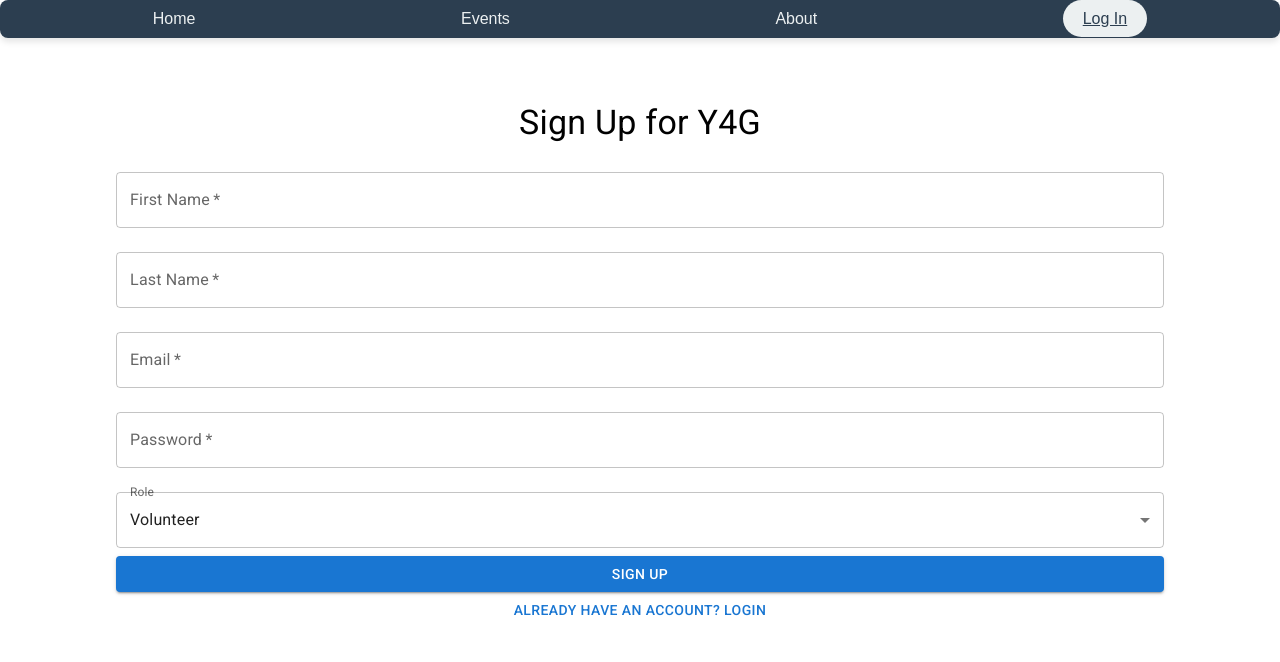
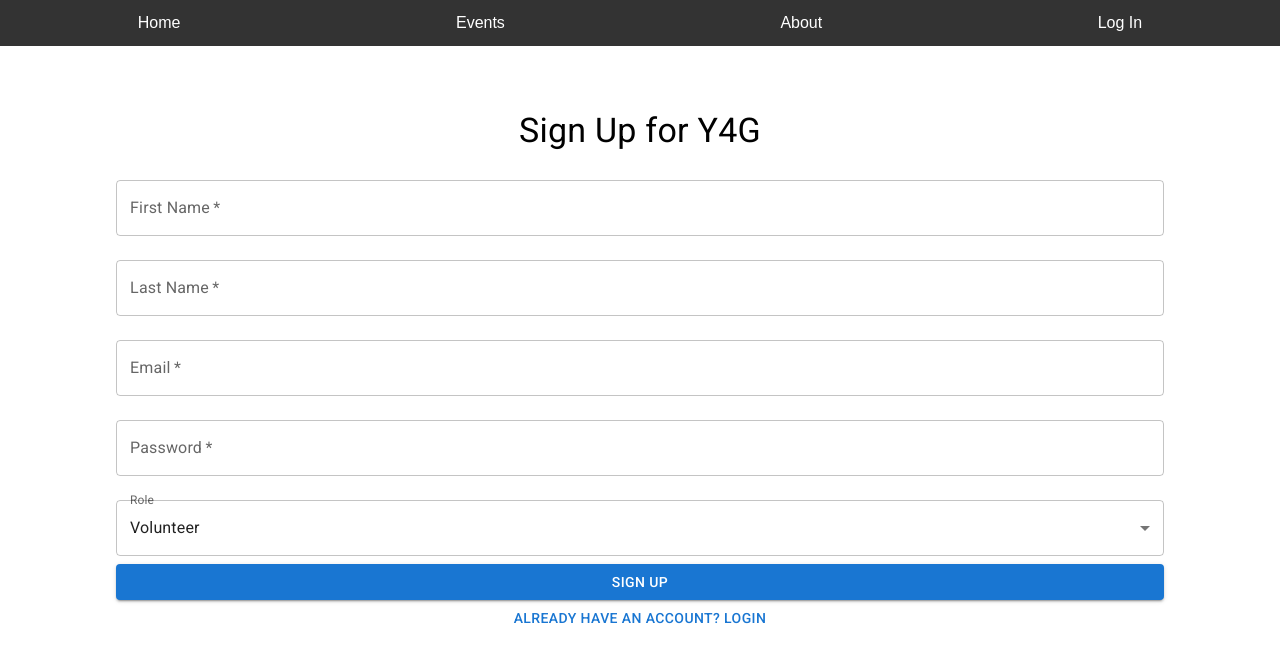
Before and after one commit to Eshaan2006/youth4good, a React (Create React App) app in the folder y4g/: page /signup in a window 1280 px wide. Shown: the top 662 px of the page. Built offline with nearby package versions, Linux system fonts and the light colour scheme; no server answers.

Commit message:
Update Navbar.js

```diff
--- a/y4g/src/components/Navbar.js
+++ b/y4g/src/components/Navbar.js
@@ -1,83 +1,119 @@
-import React from 'react';
-import { Link, useLocation } from 'react-router-dom'; // Import useLocation to highlight active link
+import React, { useState } from 'react';
+import { Link } from 'react-router-dom'; // Import Link from React Router for navigation
+import { useAuth } from '../AuthProvider'; // Import custom auth hook
 
 const NavBar = () => {
-  const location = useLocation();
+  const { user, logout } = useAuth(); // Get the current user and logout function from auth context
+  const [showConfirmLogout, setShowConfirmLogout] = useState(false); // State to manage the logout confirmation dialog
+
+  // Handle click on user's name
+  const handleUserNameClick = () => {
+    setShowConfirmLogout(true); // Show confirmation prompt
+  };
+
+  // Handle confirmation of logout
+  const handleLogoutConfirm = () => {
+    logout(); // Call logout function
+    setShowConfirmLogout(false); // Hide confirmation prompt
+  };
+
+  // Handle cancellation of logout
+  const handleLogoutCancel = () => {
+    setShowConfirmLogout(false); // Hide confirmation prompt
+  };
 
   return (
-    <nav style={styles.nav}>
+    <nav>
       <ul style={styles.navList}>
         <li style={styles.navItem}>
-          <Link
-            to="/"
-            style={location.pathname === "/" ? styles.navLinkActive : styles.navLink}
-          >
-            Home
-          </Link>
+          <Link to="/" style={styles.navLink}>Home</Link>
         </li>
         <li style={styles.navItem}>
-          <Link
-            to="/events"
-            style={location.pathname === "/events" ? styles.navLinkActive : styles.navLink}
-          >
-            Events
-          </Link>
+          <Link to="/events" style={styles.navLink}>Events</Link>
         </li>
         <li style={styles.navItem}>
-          <Link
-            to="/about"
-            style={location.pathname === "/about" ? styles.navLinkActive : styles.navLink}
-          >
-            About
-          </Link>
+          <Link to="/about" style={styles.navLink}>About</Link>
         </li>
-        <li style={styles.navItem}>
-          <Link
-            to="/signup"
-            style={location.pathname === "/signup" ? styles.navLinkActive : styles.navLink}
-          >
-            Log In
-          </Link>
-        </li>
+
+        {/* Conditionally render the Log In link or User Name */}
+        {user ? (
+          <>
+            <li style={styles.navItem}>
+              {/* User's name is clickable and shows confirmation on click */}
+              <span
+                style={{ ...styles.navLink, cursor: 'pointer' }}
+                onClick={handleUserNameClick}
+              >
+                {user.displayName || user.email.split('@')[0]} {/* Display user's name or email */}
+              </span>
+            </li>
+          </>
+        ) : (
+          <li style={styles.navItem}>
+            <Link to="/signup" style={styles.navLink}>Log In</Link>
+          </li>
+        )}
       </ul>
+
+      {/* Logout confirmation dialog */}
+      {showConfirmLogout && (
+        <div style={styles.confirmDialog}>
+          <p>Are you sure you want to logout?</p>
+          <button onClick={handleLogoutConfirm} style={styles.confirmButton}>Yes</button>
+          <button onClick={handleLogoutCancel} style={styles.cancelButton}>No</button>
+        </div>
+      )}
     </nav>
   );
 };
 
-// Basic styles with rounded corners and hover effects
+// Basic styles
 const styles = {
-  nav: {
-    backgroundColor: '#2c3e50',
-    padding: '10px 20px',
-    boxShadow: '0px 4px 6px rgba(0, 0, 0, 0.1)',
-    borderRadius: '8px',
-  },
   navList: {
     listStyleType: 'none',
     margin: 0,
     padding: 0,
     display: 'flex',
     justifyContent: 'space-around',
-    alignItems: 'center',
+    backgroundColor: '#333',
   },
   navItem: {
-    margin: '0 15px',
+    margin: 0,
   },
   navLink: {
-    color: '#ecf0f1',
+    color: 'white',
     textDecoration: 'none',
-    padding: '10px 20px',
-    borderRadius: '20px',
-    transition: 'background-color 0.3s ease, color 0.3s ease',
+    padding: '14px 20px',
+    display: 'block',
   },
   navLinkActive: {
-    color: '#2c3e50',
-    backgroundColor: '#ecf0f1',
-    padding: '10px 20px',
-    borderRadius: '20px',
+    backgroundColor: '#575757',
   },
-  navLinkHover: {
-    backgroundColor: '#34495e',
+  confirmDialog: {
+    position: 'absolute',
+    top: '50px',
+    right: '20px',
+    backgroundColor: 'white',
+    border: '1px solid #ddd',
+    padding: '10px',
+    borderRadius: '5px',
+    boxShadow: '0 2px 10px rgba(0,0,0,0.1)',
+    zIndex: 1000,
+  },
+  confirmButton: {
+    marginRight: '10px',
+    padding: '5px 10px',
+    backgroundColor: '#4CAF50',
+    color: 'white',
+    border: 'none',
+    cursor: 'pointer',
+  },
+  cancelButton: {
+    padding: '5px 10px',
+    backgroundColor: '#f44336',
+    color: 'white',
+    border: 'none',
+    cursor: 'pointer',
   },
 };
 
```
